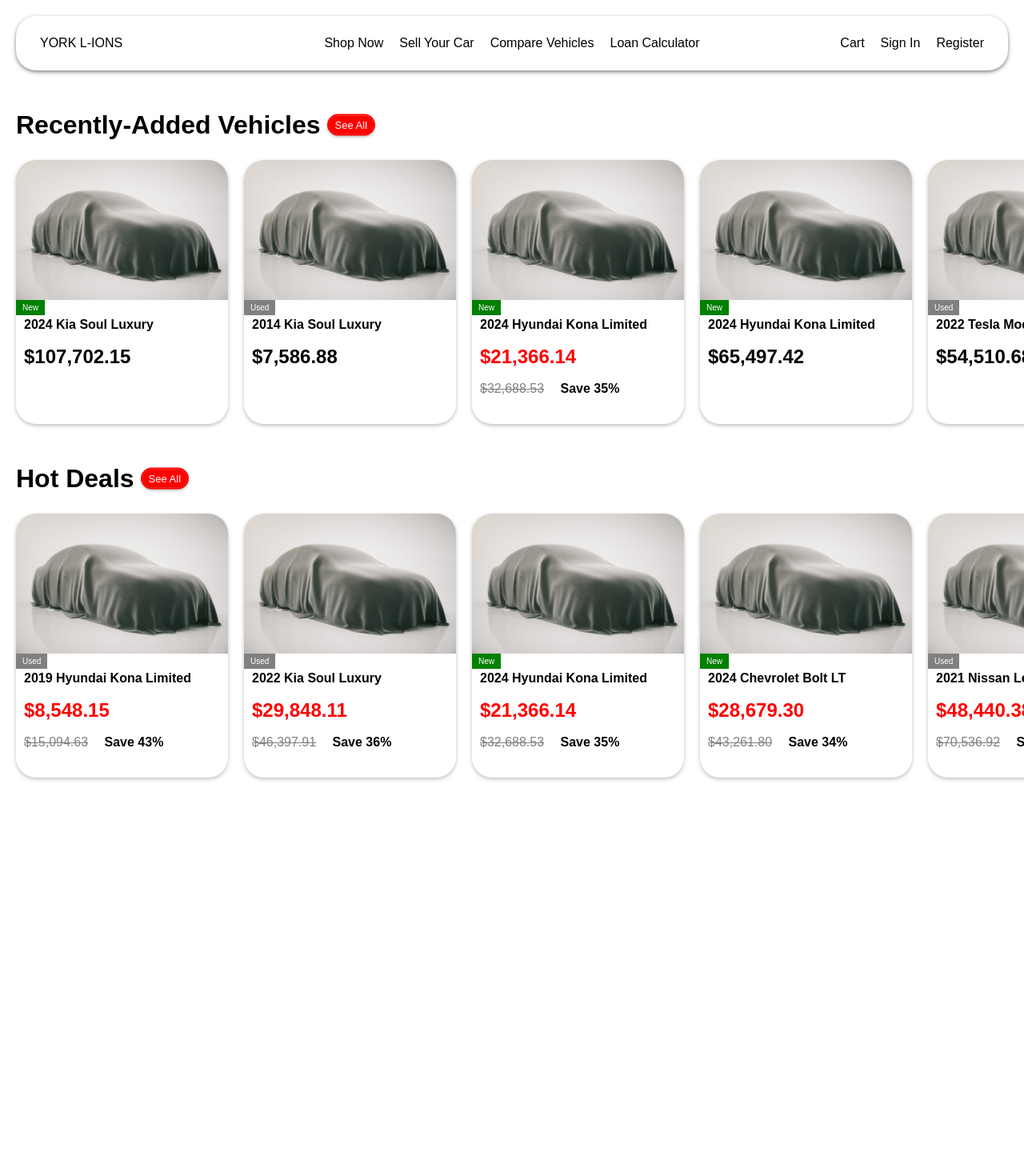
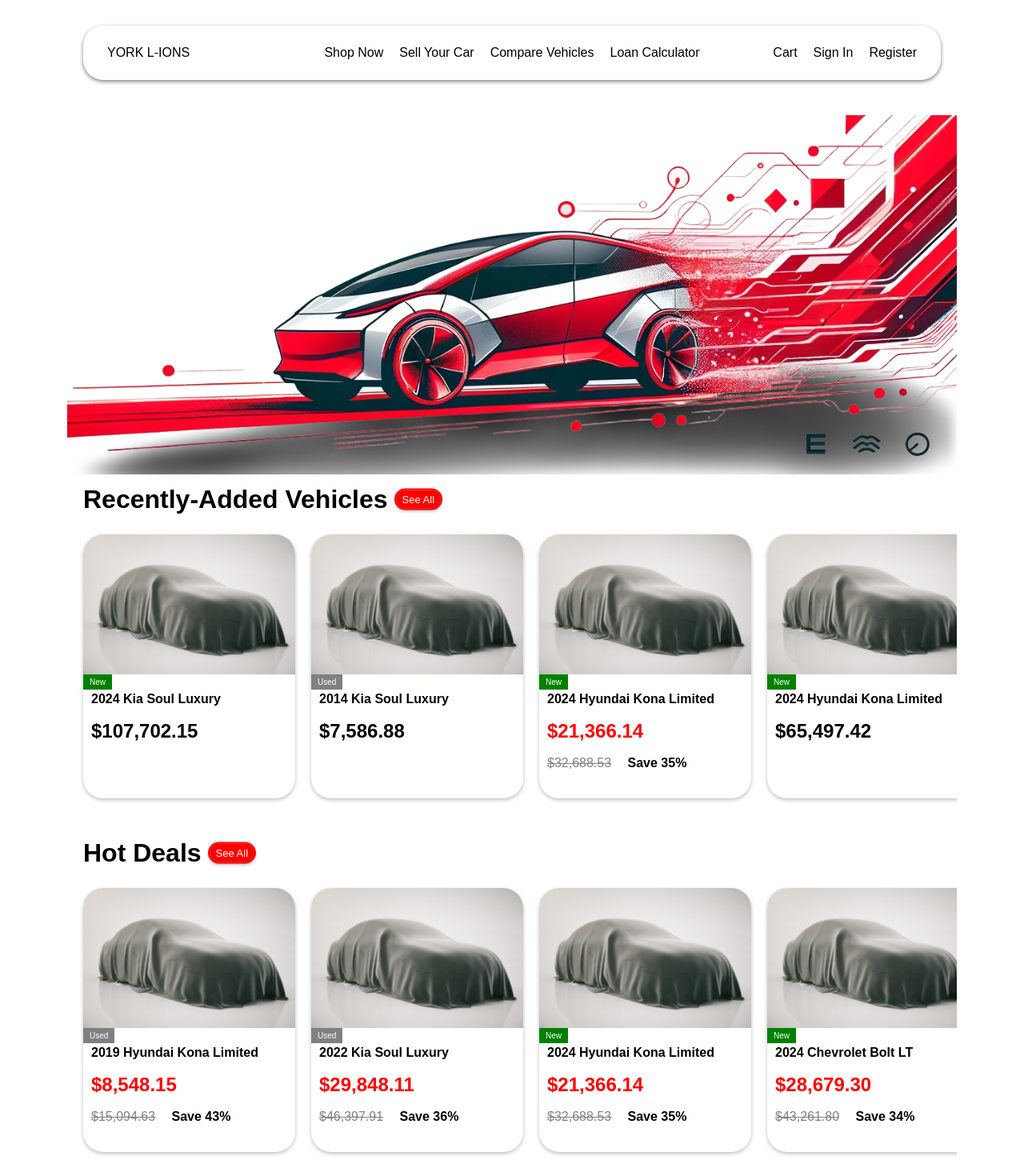
Before and after one commit to cskevhho/york-lions, a Flask app: page / in a window 1280 px wide. Shown: the whole page at 80% size. Before the commit the page ends 976 px from the top, so only its background shows below. Run offline with Flask 3, Linux system fonts and the light colour scheme; data comes from the database, SQL or seed files in the repository.

Commit message:
index stuff

```diff
--- a/yorklions/static/main.css
+++ b/yorklions/static/main.css
@@ -42,6 +42,12 @@ header {
   margin-left: 20px;
 }
 
+.index-header img {
+  width: 100%; /* Adjust as necessary */
+  height: auto;
+}
+
+
 h1 {
   text-align: center;
   margin: 20px 0px 0px 0px;
@@ -62,6 +68,9 @@ nav {
   flex-direction: column;
   justify-content: flex-start;
   min-height: 100vh;
+  margin-left: 84px;
+  margin-right: 84px;
+  margin-top: 12px;
 }
 
 .centred_content_wrapper {
--- a/yorklions/templates/index.html
+++ b/yorklions/templates/index.html
@@ -1,9 +1,11 @@
 {% extends "layout.html" %}
 
 {% block content %}
-<!-- TODO: Make this look nice. Probably a grid of cars? A big header image? -->
 {% if recent_vehicles %}
 <br />
+<div class="index-header">
+<img src="{{ url_for('static', filename='yorklionsbanner.png') }}" alt="York Lions Logo" />
+</div>
 <div class="horizontal">
     <h1>Recently-Added Vehicles</h1>
     <form action="{{ url_for('main.shop') }}" method="POST">
```
Also changed, not shown: yorklions/static/yorklionsbanner.png (added).
